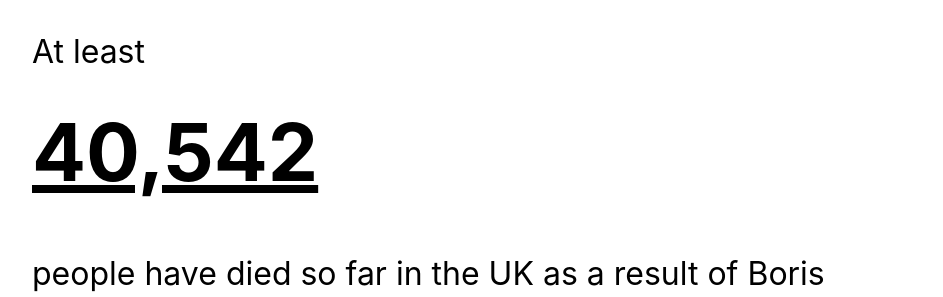
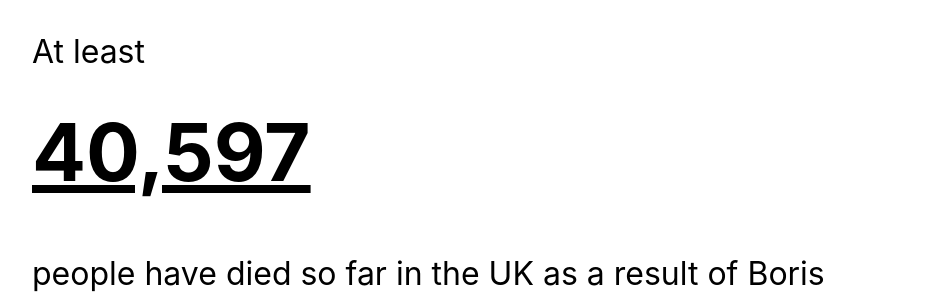
Before and after one commit to jacquescorbytuech/Boris-Johnson, a Jekyll site: the page built from index.html, in a window 1280 px wide. Shown: the top 297 px of the page, without its empty margins (168-1111 px from the left). Built offline with Jekyll 4.4.1, drawn with Linux system fonts in a browser that asks for light colours.

Commit message:
Update index.html

```diff
--- a/index.html
+++ b/index.html
@@ -3,7 +3,7 @@
 ---
 
 <p>At least</p>
-<h1>40,542</h1>
+<h1>40,597</h1>
 <p>people have died so far in the UK as a result of Boris Johnson and his government's incompetent handling of the Covid-19 crisis.</p>
 <p>According to the Financial Times and data from the Office of National Statistics, this number is likely to be <a href="https://www.ft.com/content/3c53ab12-d859-4ceb-b262-f6a0221ca129">significantly higher</a>.</p>
 <p>Still happy to have this idiot leading the country?</p>
```
